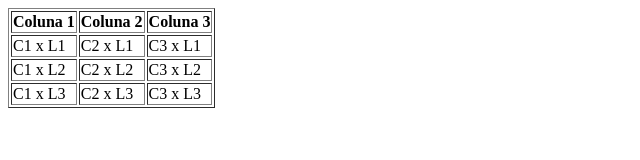
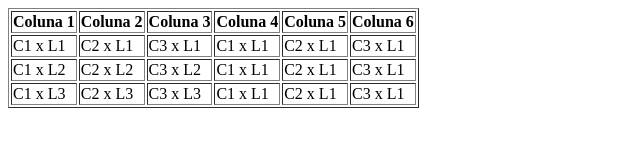
Before and after one commit to RafaBort/horarios-2i3, a plain HTML site: page index.html in a window 1280 px wide. Shown: the whole page, without its empty margins (0-640 px from the left). Drawn offline with Linux system fonts and the light colour scheme.

Commit message:
Exercicíos de programação

```diff
--- a/index.html
+++ b/index.html
@@ -13,10 +13,16 @@
                 <th>Coluna 1</th>
                 <th>Coluna 2</th>
                 <th>Coluna 3</th>
+                <th>Coluna 4</th>
+                <th>Coluna 5</th>
+                <th>Coluna 6</th>
             </tr>
         </thead>
         <tbody>
             <tr>
+                <td>C1 x L1</td>
+                <td>C2 x L1</td>
+                <td>C3 x L1</td>
                 <td>C1 x L1</td>
                 <td>C2 x L1</td>
                 <td>C3 x L1</td>
@@ -25,11 +31,17 @@
                 <td>C1 x L2</td>
                 <td>C2 x L2</td>
                 <td>C3 x L2</td>
+                <td>C1 x L1</td>
+                <td>C2 x L1</td>
+                <td>C3 x L1</td>
             </tr>
             <tr>
                 <td>C1 x L3</td>
                 <td>C2 x L3</td>
                 <td>C3 x L3</td>
+                <td>C1 x L1</td>
+                <td>C2 x L1</td>
+                <td>C3 x L1</td>
             </tr>
         </tbody>
     </table>
```
